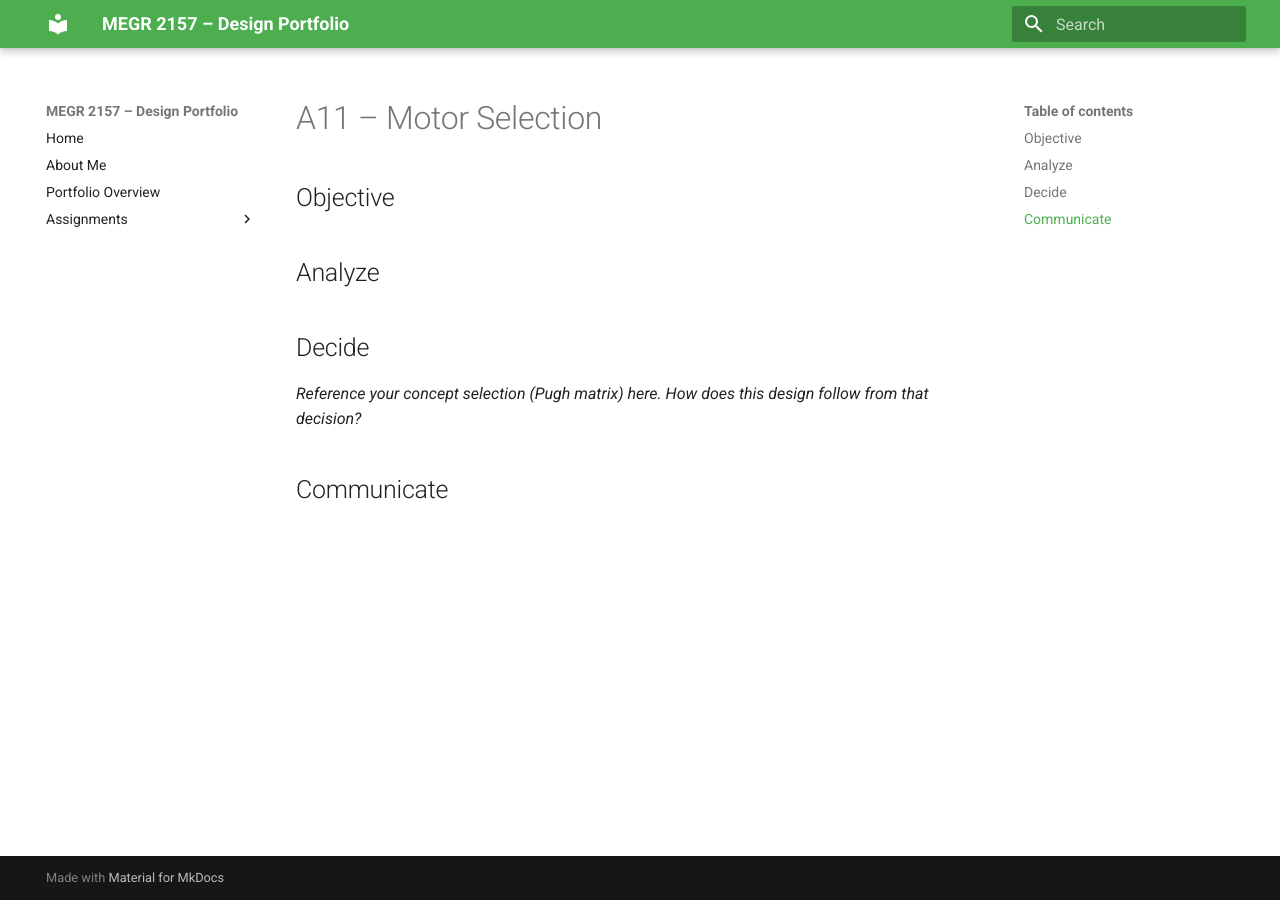
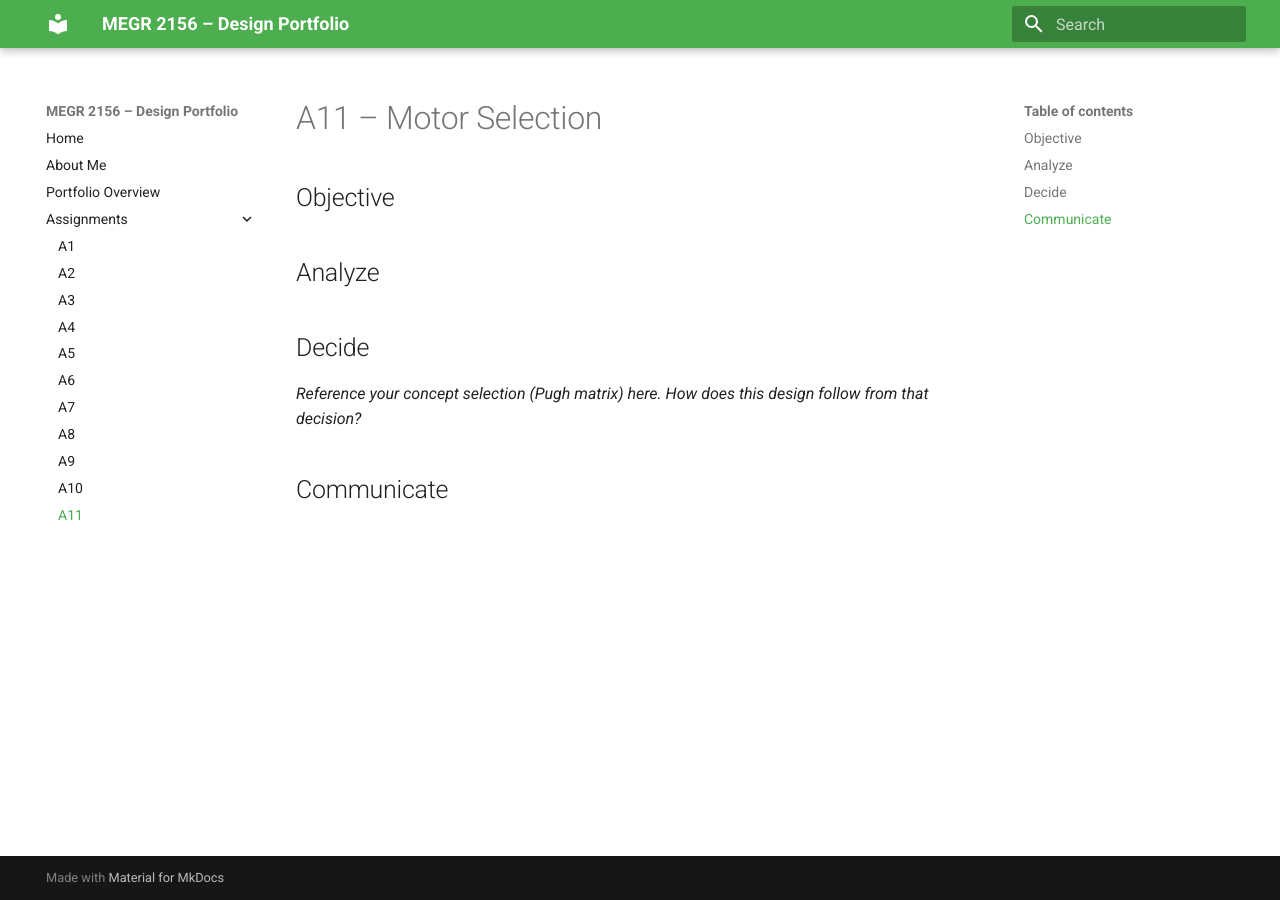
Before and after one commit to jmcadam4/design-projects-portfolio, an MkDocs documentation site: the page built from docs/assignments/a11/index.md, in a window 1280 px wide. Built offline with MkDocs 1.6.1 and Material for MkDocs 9.7.7, drawn with Linux system fonts in a browser that asks for light colours.

Commit message:
Update mkdocs.yml

```diff
--- a/mkdocs.yml
+++ b/mkdocs.yml
@@ -1,4 +1,4 @@
-site_name: MEGR 2157 – Design Portfolio
+site_name: MEGR 2156 – Design Portfolio
 site_description: Design portfolio documentation, built with the Analyze / Decide / Communicate framework
 
 theme:
@@ -8,6 +8,8 @@
   features:
     - navigation.instant
     - navigation.tracking
+    - navigation.top
+    - toc.follow
 
 nav:
   - Home: index.md
@@ -24,4 +26,15 @@
       - A8: assignments/A08/index.md
       - A9: assignments/A09/index.md
       - A10: assignments/A10/index.md
-      - A11: assignments/A11/index.md
+      - A11: assignments/a11/index.md
+
+markdown_extensions:
+  - toc:
+      permalink: true
+      toc_depth: 4
+  - attr_list
+  - md_in_html
+  - tables
+
+extra_css:
+  - stylesheets/extra.css
```
